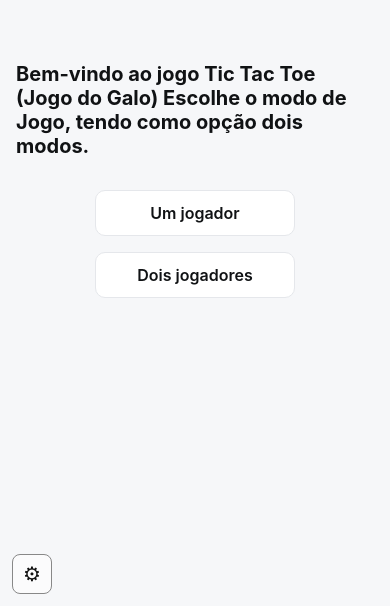
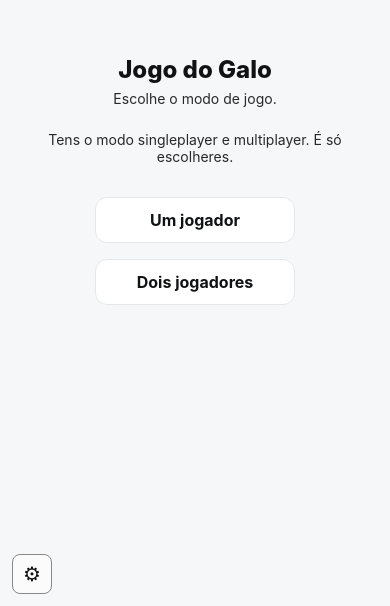
Before and after one commit to carlosazevedo2006/Projeto-Programa-o-para-Dispositivos-Moveis, a React Native app in the folder jogogalo4/: screen / in a window 390 px wide. Shown: the part 238-844 px from the top of the page. Built offline with nearby package versions, Linux system fonts and the light colour scheme.

Commit message:
Update ModeSelect.tsx

```diff
--- a/jogogalo4/src/screens/ModeSelect.tsx
+++ b/jogogalo4/src/screens/ModeSelect.tsx
@@ -1,4 +1,8 @@
 // src/screens/ModeSelect.tsx
+// ---------------------------------------------------------------
+// Ecrã de seleção de modo: Singleplayer (um jogador) ou Multiplayer.
+// Aplica o tema global e adiciona boas práticas de acessibilidade.
+// ---------------------------------------------------------------
 
 // Importa React
 import React from "react";
@@ -9,12 +13,13 @@ import { useTheme } from "../theme/Theme";
 
 // Define a tipagem das propriedades esperadas
 type ModeSelectProps = {
-  onChoose?: (mode: "single" | "multi") => void; // callback para escolher modo
+  // Callback chamado quando o utilizador escolhe um modo
+  onChoose?: (mode: "single" | "multi") => void;
 };
 
 // Componente de seleção de modo
 export default function ModeSelect({ onChoose }: ModeSelectProps) {
-  // Obtém as cores do tema global
+  // Obtém as cores do tema global (respeita modo claro/escuro)
   const { colors } = useTheme();
 
   // Handler para modo single
@@ -24,24 +29,43 @@ export default function ModeSelect({ onChoose }: ModeSelectProps) {
 
   // Interface do ecrã
   return (
-    <View
-      // Aplica a cor de fundo do tema
-      style={[styles.container, { backgroundColor: colors.background }]}
-    >
-      {/* Título sempre dentro de <Text> */}
+    // Container principal com a cor de fundo do tema
+    <View style={[styles.container, { backgroundColor: colors.background }]}>
+      {/* Wrapper para limitar a largura do conteúdo e melhorar legibilidade */}
+      <View style={styles.centerCol}>
+        {/* Título e descrição — sempre dentro de <Text> */}
         <Text style={[styles.title, { color: colors.text }]}>
-        Bem-vindo ao jogo Tic Tac Toe (Jogo do Galo)
-        Escolhe o modo de Jogo, tendo como opção dois modos.
+          Jogo do Galo
+        </Text>
+
+        {/* Descrição breve do que fazer neste ecrã */}
+        <Text style={[styles.subtitle, { color: colors.text }]}>
+          Escolhe o modo de jogo.
+        </Text>
+
+        <Text style={[styles.subtitle, { color: colors.text}]}>
+          Tens o modo singleplayer e multiplayer. É só escolheres.
         </Text>
 
         {/* Botão para "Um jogador" */}
         <TouchableOpacity
+          // Estilo visual do botão, totalmente baseado no tema
           style={[
             styles.button,
             { backgroundColor: colors.card, borderColor: colors.border },
           ]}
+          // Ação ao clicar
           onPress={handleSingle}
+          // Acessibilidade: indica que é um botão
+          accessibilityRole="button"
+          // Acessibilidade: label claro e curto
+          accessibilityLabel="Modo um jogador"
+          // Acessibilidade: dica sobre o que irá acontecer
+          accessibilityHint="Abre o modo singleplayer com bot."
+          // Pequeno feedback visual nativo
+          activeOpacity={0.8}
         >
+          {/* Texto do botão */}
           <Text style={[styles.buttonText, { color: colors.text }]}>
             Um jogador
           </Text>
@@ -54,39 +78,62 @@ export default function ModeSelect({ onChoose }: ModeSelectProps) {
             { backgroundColor: colors.card, borderColor: colors.border },
           ]}
           onPress={handleMulti}
+          accessibilityRole="button"
+          accessibilityLabel="Modo dois jogadores"
+          accessibilityHint="Abre o modo multiplayer local."
+          activeOpacity={0.8}
         >
           <Text style={[styles.buttonText, { color: colors.text }]}>
             Dois jogadores
           </Text>
         </TouchableOpacity>
       </View>
+    </View>
   );
 }
 
-// Estilos minimalistas
+// Estilos minimalistas e responsivos
 const styles = StyleSheet.create({
+  // Ocupa o ecrã inteiro e centra o conteúdo
   container: {
-    flex: 1,                 // ocupa toda a tela
-    alignItems: "center",    // centraliza horizontalmente
-    justifyContent: "center",// centraliza verticalmente
-    padding: 16,             // espaçamento interno
+    flex: 1,
+    alignItems: "center",
+    justifyContent: "center",
+    paddingHorizontal: 16, // resguarda as margens em ecrãs pequenos
   },
+  // Coluna central com largura máxima para boa legibilidade
+  centerCol: {
+    width: "100%",
+    maxWidth: 360,          // limita o alargamento em tablets
+    alignItems: "center",   // centra os elementos
+  },
+  // Título principal
   title: {
-    fontSize: 20,            // tamanho do título
-    fontWeight: "700",       // peso do título
-    marginBottom: 24,        // espaço abaixo do título
+    fontSize: 24,
+    fontWeight: "800",
+    marginBottom: 6,
+    textAlign: "center",   // garante boa leitura em várias larguras
   },
+  // Subtítulo/descrição
+  subtitle: {
+    fontSize: 14,
+    opacity: 0.9,
+    marginBottom: 24,
+    textAlign: "center",
+  },
+  // Botão base
   button: {
-    borderWidth: 1,          // borda do botão
-    borderRadius: 10,        // cantos arredondados
-    paddingHorizontal: 16,   // espaçamento interno lateral
-    paddingVertical: 12,     // espaçamento interno vertical
-    marginVertical: 8,       // espaço entre botões
-    minWidth: 200,           // largura mínima do botão
-    alignItems: "center",    // centraliza o texto
+    borderWidth: 1,
+    borderRadius: 12,
+    paddingHorizontal: 18,
+    paddingVertical: 12,
+    marginVertical: 8,     // espaço entre botões
+    minWidth: 200,
+    alignItems: "center",
   },
+  // Texto dos botões
   buttonText: {
-    fontSize: 16,            // tamanho do texto do botão
-    fontWeight: "600",       // peso do texto do botão
+    fontSize: 16,
+    fontWeight: "700",
   },
 });
```
Lines whose indentation alone changed are shown as unchanged.
